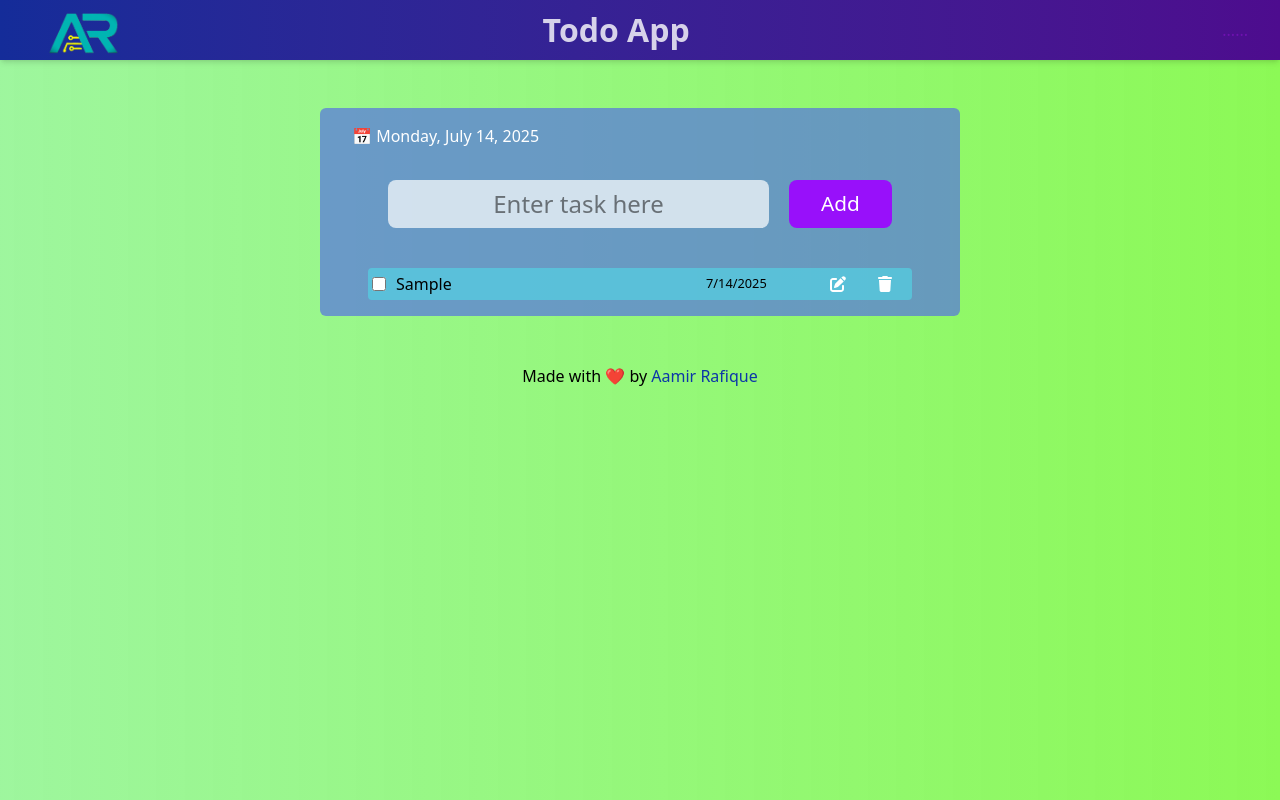
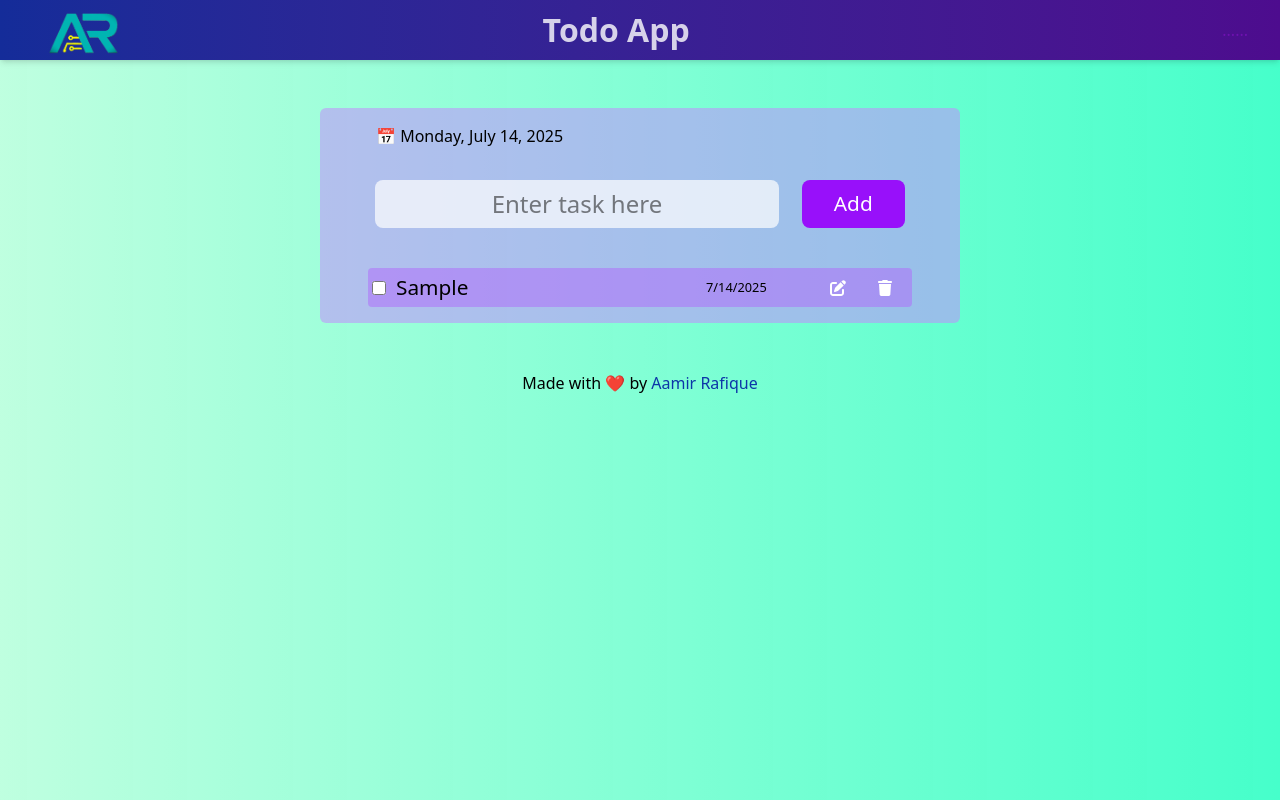
Before and after one commit to Aamir-Rafique/Todo-app-React, a React (Vite) app: page / in a window 1280 px wide. Both pictures are taken after typing "Sample" into the empty fields and a click on the button "Add". Built offline with nearby package versions, Linux system fonts and the light colour scheme.

Commit message:
Refactor Home component styles and update background gradient in CSS

```diff
--- a/src/components/Home.jsx
+++ b/src/components/Home.jsx
@@ -83,32 +83,29 @@ const Main = () => {
     return (
         <div className='w-full py-[3rem] flex justify-center' >
 
-            <div className="container w-[50%] px-[2rem] py-[1rem] bg-[#536ee4ac] rounded-md flex flex-col justify-center gap-[1rem] ">
-                <p className="text-white " >📅 {currentDay} </p>
+            <div className="container w-[50%] px-[2rem] py-[1rem] bg-[#c38bff89] rounded-md flex flex-col justify-center gap-[1rem] ">
+                <p className=" px-6 " >📅 {currentDay} </p>
 
-                <form className="add-tasks   flex justify-evenly p-[1rem]" onSubmit={addTodo} >
+                <form className="add-tasks   flex justify-evenly py-[1rem] " onSubmit={addTodo} >
                     <input type="text"
                         value={task}
                         onChange={handleChange}
                         placeholder='Enter task here'
-                        className='w-[70%] text-center p-[0.5rem] text-2xl bg-white/70 outline-none focus:ring-2   ring-blue-800  duration-200 rounded-[8px]' />
+                        className='w-[70%] text-center p-[0.5rem] text-2xl bg-white/70 outline-none focus:ring-2   ring-blue-600  duration-200 rounded-[8px]' />
 
                     <button className='rounded-[8px] px-[2rem] py-[0.5rem] text-[1.3rem] cursor-pointer bg-purple-600 text-white hover:bg-purple-700  duration-200' type='submit' > {editId ? "Update" : "Add"} </button>
                 </form>
 
                 {/* only show these filter buttons when the any task is marked completed for the first time */}
-                {todos.some(todo => todo.completed) && (<div className="flex justify-center gap-4 mt-0.5">
+                {todos.some(todo => todo.completed) && (<div className="flex px-6 gap-4 mt-0.5">
                     <button onClick={() => setFilter("all")} className="px-2 py-1 text-[0.9rem] bg-blue-500 text-white  rounded-lg shadow hover:bg-blue-600 transition-all duration-200">Show All</button>
                     <button onClick={() => setFilter("completed")} className="px-2 py-1 text-[0.9rem] bg-green-500 text-white rounded-lg shadow hover:bg-green-600 transition-all duration-200">Completed</button>
                 </div>)}
 
-
-
-
                 <div className="tasks flex px-[1rem] ">
                     <ul className="p-0 list-none  w-full" >
                         {filteredTodos.map((todo) => (
-                            <li key={todo.id} className={(todo.completed) ? "p-1 line-through text-gray-600 flex justify-between mt-2 bg-[#56f676ac] rounded-[4px]" : " p-1 flex justify-between mt-2 bg-[#53d3e4ac] rounded-[4px]"} >
+                            <li key={todo.id} className={(todo.completed) ? "p-1 line-through text-gray-600 flex justify-between mt-2 bg-[#49f36bac] rounded-[4px]" : " p-1 flex justify-between mt-2 bg-[#b16bfb82] rounded-[4px]"} >
                                 <div className="taskWithId flex gap-2.5 items-center">
                                     <input
                                         type="checkbox"
@@ -117,7 +114,7 @@ const Main = () => {
                                         className="h-3.5 w-3.5"
                                         title={(todo.completed) ? "Unmark" : "Mark as done"}
                                     />
-                                    <p className="truncate w-75 text-left" >{todo.text}</p><small>  {todo.date}</small>
+                                    <p className="truncate w-75 text-left text-[1.3rem]" >{todo.text}</p><small>  {todo.date}</small>
                                 </div>
                                 <div className="modify-tasks flex gap-[2rem] mr-4">
                                     <button className=' cursor-pointer text-white hover:text-blue-700  duration-200' title="Edit Todo" onClick={() => editTodo(todo.id)}><FontAwesomeIcon icon={faPenToSquare} /></button>
--- a/src/index.css
+++ b/src/index.css
@@ -1,5 +1,5 @@
 @import "tailwindcss";
 
 body{
-  background: linear-gradient(to right, rgba(137, 244, 137, 0.825), #8cf956)
+  background: linear-gradient(to right, rgba(177, 255, 217, 0.825), #01ffb7ba)
 }
--- a/src/main.jsx
+++ b/src/main.jsx
@@ -6,9 +6,9 @@ import './index.css'
 import App from './App.jsx'
 
 createRoot(document.getElementById('root')).render(
-  // <StrictMode>
+  <StrictMode>
     <BrowserRouter>
       <App />
     </BrowserRouter>
-  // {/* </StrictMode> */}
+  </StrictMode>
 )
```
